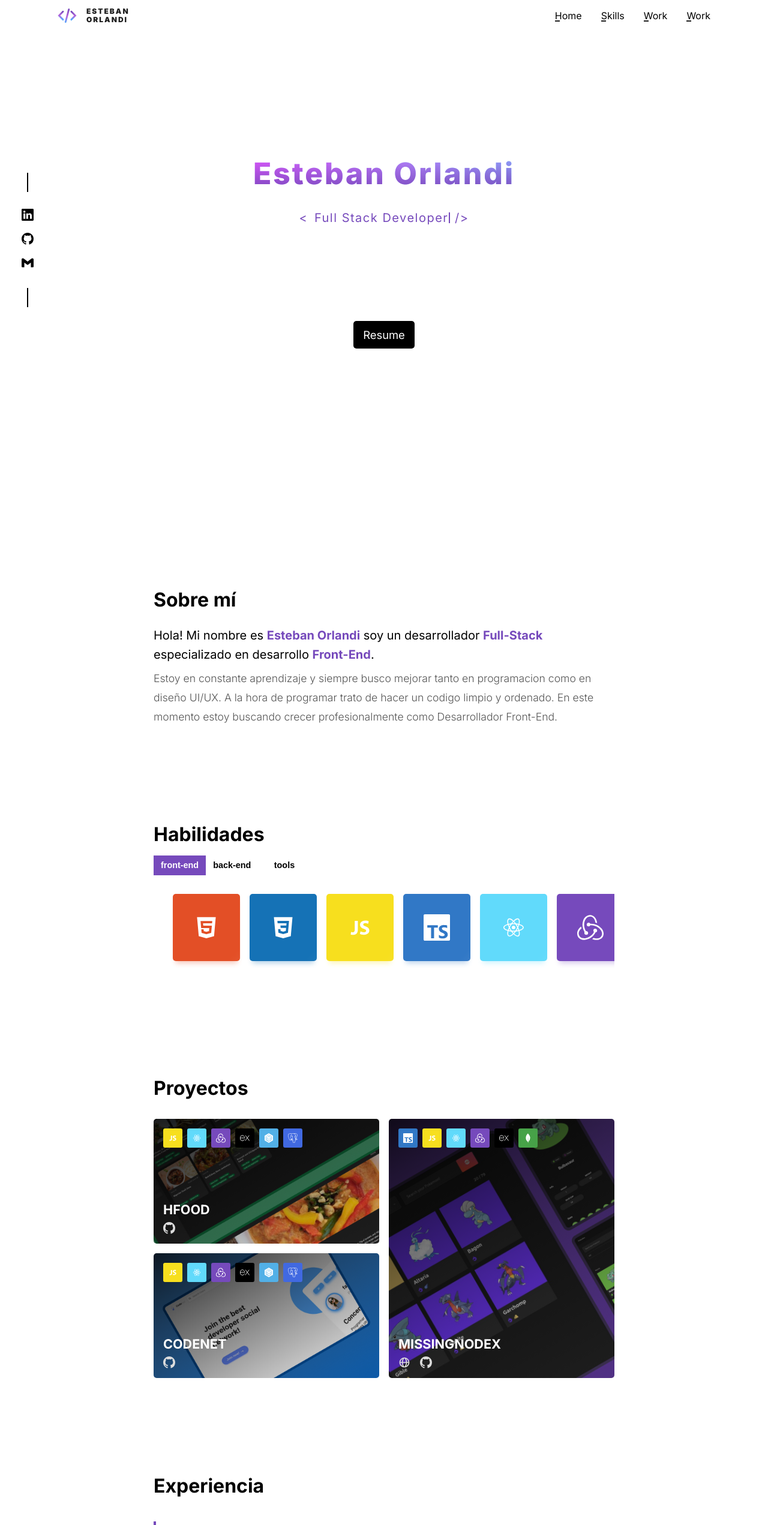
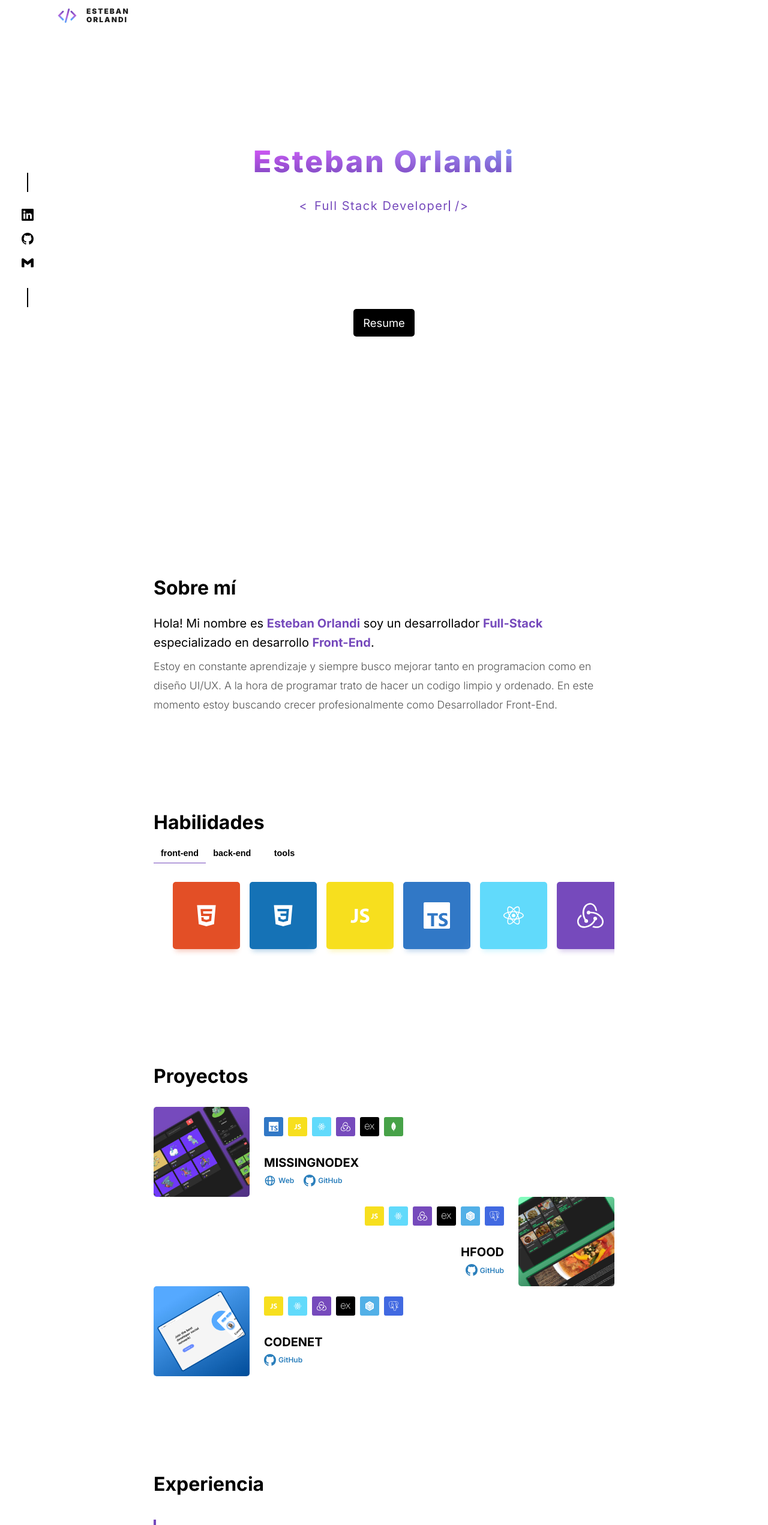
Before and after one commit to estebanorlandi4/portfolio, a React (Create React App) app in the folder client/: page / in a window 1280 px wide. Shown: the top 2542 px of the page at 60% size. Built offline with nearby package versions, Linux system fonts and the light colour scheme.

Commit message:
feat: style enhancement with framer-motion and changes in Projects section

```diff
--- a/client/src/components/Navbar/index.js
+++ b/client/src/components/Navbar/index.js
@@ -1,47 +1,10 @@
-import { useState } from 'react';
-import { BiBookAlt, BiHomeAlt } from 'react-icons/bi';
-import { AiOutlineCode } from 'react-icons/ai';
-import { MdOutlineContacts } from 'react-icons/md';
-
 import FadeIn from '../Animations';
-import { Brand, Container, Menu, Nav, NavLink } from './styled';
+import { Brand, Container, Nav } from './styled';
 
 import Logo from '../../assets/images/logo.svg';
 
-const size = 20;
-function NavMenu({ mobile, show }) {
+function Navbar() {
   return (
-    <Menu show={show} mobile={mobile}>
-      <li>
-        <NavLink as="a" href="#top">
-          {mobile ? <BiHomeAlt size={size} /> : 'home'}
-        </NavLink>
-      </li>
-      <li>
-        <NavLink as="a" href="#skills">
-          {mobile ? <BiBookAlt size={size} /> : 'skills'}
-        </NavLink>
-      </li>
-      <li>
-        <NavLink as="a" href="#projects">
-          {mobile ? <AiOutlineCode size={size} /> : 'work'}
-        </NavLink>
-      </li>
-      <li>
-        <NavLink as="a" href="#experience">
-          {mobile ? <MdOutlineContacts size={size} /> : 'work'}
-        </NavLink>
-      </li>
-    </Menu>
-  );
-}
-
-function Navbar() {
-  const [state, setState] = useState(false);
-
-  const toggle = () => setState((old) => !old);
-  return (
-    <>
     <Nav>
       <FadeIn duration=".5s" from="0, -10rem">
         <Container>
@@ -49,14 +12,9 @@ function Navbar() {
             <img src={Logo} alt="" className="logo" />
             <span className="name">esteban orlandi</span>
           </Brand>
-
-            <NavMenu />
         </Container>
       </FadeIn>
     </Nav>
-
-      <NavMenu show={state} mobile />
-    </>
   );
 }
 
--- a/client/src/pages/Home/Projects/index.jsx
+++ b/client/src/pages/Home/Projects/index.jsx
@@ -1,4 +1,4 @@
-import { BiGlobe, BiHeart } from 'react-icons/bi';
+import { BiGlobe } from 'react-icons/bi';
 import { BsGithub } from 'react-icons/bs';
 
 import { Section, SectionHeader } from '../../../components/Styled';
@@ -13,12 +13,10 @@ function Projects() {
       <SectionHeader>Proyectos</SectionHeader>
       <Container>
         {projects.map(({ name, github, techs, url, styles }) => (
-          <Project
-            key={name}
-            bg={styles.bg}
-            bgPos={styles.bgPos}
-            area={styles.area}
-          >
+          <Project key={name} bgPos={styles.bgPos}>
+            <img src={styles.bg} alt={name} />
+
+            <div className="info">
               {techs && techs.length && (
                 <Techs>
                   {techs.map((tech) => {
@@ -37,22 +35,23 @@ function Projects() {
                   })}
                 </Techs>
               )}
-            <div>
+              <div className="top">
                 <h3>{name}</h3>
 
                 <URLs>
                   {url && (
                     <URL href={url} target="_blank" rel="noreferrer">
-                    <BiGlobe size={20} />
+                      <BiGlobe size={20} /> Web
                     </URL>
                   )}
 
                   {github && (
                     <URL href={github} target="_blank" rel="noreferrer">
-                    <BsGithub size={20} />
+                      <BsGithub size={20} /> GitHub
                     </URL>
                   )}
                 </URLs>
+              </div>
             </div>
           </Project>
         ))}
--- a/client/src/pages/Home/Projects/styled.js
+++ b/client/src/pages/Home/Projects/styled.js
@@ -3,32 +3,56 @@ import styled, { css } from 'styled-components';
 export const Container = styled.div`
   margin: 2rem 0 0 0;
   display: grid;
-  grid-template-columns: repeat(2, 1fr);
+  grid-template-columns: repeat(1, 1fr);
   grid-template-rows: repeat(2, 1fr);
-  gap: 1rem;
-  aspect-ratio: 16 / 9;
 `;
 
 export const Project = styled.article`
   position: relative;
   display: flex;
-  flex-flow: column;
-  justify-content: space-between;
+  flex-flow: row;
+  align-items: center;
+  gap: 1.5rem;
   height: 100%;
-  background: #f0f0f0;
-  padding: 1rem;
-  color: #fff;
-  border-radius: 5px;
+  color: #000;
   box-shadow: 0 0.15rem 0.3rem #0000;
   transition: all 0.25s;
 
-  :hover {
-    transform: scale(105%);
-    box-shadow: 0 1rem 1rem -1rem #000f;
+  .info {
+    display: flex;
+    flex-flow: column;
+    gap: 1rem;
+
+    width: 100%;
+  }
+
+  .top {
+    display: flex;
+    flex-flow: column;
+    gap: 0.5rem;
+    margin: 1rem 0 0 0;
+  }
+
+  :nth-child(2n) {
+    flex-flow: row-reverse;
+    .info {
+      align-items: flex-end;
+      .top {
+        align-items: flex-end;
+      }
+    }
+  }
+
+  img {
+    width: 10rem;
+    height: auto;
+    transition: all 0.25s;
+    z-index: 10;
+    border-radius: 5px;
   }
 
   h3 {
-    font-size: 1.35rem;
+    font-size: 1.25rem;
     text-transform: uppercase;
   }
 
@@ -46,6 +70,7 @@ export const Project = styled.article`
     css`
       grid-area: ${area};
     `}
+
   ${({ bgPos }) =>
     bgPos &&
     css`
@@ -57,19 +82,18 @@ export const URLs = styled.div`
   display: flex;
   flex-flow: row wrap;
   gap: 1rem;
-  margin: 0.5rem 0 0 0;
 `;
 
 export const URL = styled.a`
   display: flex;
   align-items: center;
   gap: 0.25rem;
-  font-size: 0.85rem;
-  text-decoration: underline;
-  color: #ddd;
+  font-size: 0.75rem;
+  font-weight: 600;
+  color: #2b7fbc;
 
   :hover {
-    color: #fff;
+    color: #5e5eae;
   }
 `;
 
@@ -100,5 +124,6 @@ export const Tech = styled.li`
     bg &&
     css`
       background-color: ${bg};
+      color: #fff;
     `}
 `;
--- a/client/src/pages/Home/Skills/index.jsx
+++ b/client/src/pages/Home/Skills/index.jsx
@@ -31,7 +31,7 @@ function Skills() {
   const [active, setActive] = useState(tabs[0]);
 
   return (
-    <div>
+    <Container>
       <SectionHeader>Habilidades</SectionHeader>
       <Options>
         {tabs.map((tab) => (
@@ -46,7 +46,6 @@ function Skills() {
         ))}
       </Options>
 
-      <Container>
       <AnimatePresence className="SkillsContainer" layout exitBeforeEnter>
         <div className="SkillsContainer">
           {active.component.map((skill) => (
@@ -63,7 +62,6 @@ function Skills() {
         </div>
       </AnimatePresence>
     </Container>
-    </div>
   );
 }
 
--- a/client/src/pages/Home/Skills/styled.js
+++ b/client/src/pages/Home/Skills/styled.js
@@ -1,5 +1,4 @@
-import styled, { css } from 'styled-components';
-import breakpoints from '../../../utils/breakpoints';
+import styled from 'styled-components';
 
 export const Container = styled.div`
   .SkillsContainer {
@@ -14,11 +13,6 @@ export const Container = styled.div`
     min-height: calc(7rem + 4rem);
 
     scrollbar-width: none;
-
-    /*
-    display: grid;
-    grid-template-columns: repeat(auto-fill, minmax(120px, 1fr));
-    */
   }
 `;
 
@@ -26,7 +20,6 @@ export const Options = styled.ul`
   list-style: none;
   display: grid;
   grid-template-columns: 1fr 1fr 1fr;
-  background-color: var(--primary);
   width: max-content;
   margin: 1rem 0 0 0;
 `;
@@ -37,22 +30,9 @@ export const Option = styled.li`
     position: relative;
     width: 100%;
     padding: 0.5rem 0.75rem;
-    background: #fff;
     font-size: 0.9rem;
     font-weight: 600;
     transition: all 0.25s;
-
-    :hover {
-      background-color: #fff7;
-    }
-
-    ${({ isActive }) =>
-      isActive
-        ? css`
-            background: var(--primary);
-            color: #fff;
-          `
-        : css``};
   }
 
   .underline {
--- a/client/src/pages/Home/index.jsx
+++ b/client/src/pages/Home/index.jsx
@@ -4,8 +4,10 @@ import Skills from './Skills';
 import Projects from './Projects';
 import Experience from './Experience';
 
-import { variantsSection } from '../../utils/motionVariants';
+import { motionSections, variantsSection } from '../../utils/motionVariants';
 import { Section } from '../../components/Styled';
+
+const { variants, viewport } = motionSections;
 
 function Home() {
   return (
@@ -17,8 +19,8 @@ function Home() {
       <Section
         initial="hidden"
         whileInView="visible"
-        viewport={{ once: false }}
-        variants={variantsSection}
+        viewport={viewport}
+        variants={variants}
         id="about"
       >
         <About />
@@ -27,8 +29,8 @@ function Home() {
       <Section
         initial="hidden"
         whileInView="visible"
-        viewport={{ once: false }}
-        variants={variantsSection}
+        viewport={viewport}
+        variants={variants}
         id="skills"
       >
         <Skills />
@@ -37,8 +39,8 @@ function Home() {
       <Section
         initial="hidden"
         whileInView="visible"
-        viewport={{ once: false }}
-        variants={variantsSection}
+        viewport={viewport}
+        variants={variants}
         id="projects"
       >
         <Projects />
@@ -47,8 +49,8 @@ function Home() {
       <Section
         initial="hidden"
         whileInView="visible"
-        viewport={{ once: false }}
-        variants={variantsSection}
+        viewport={viewport}
+        variants={variants}
         id="experience"
       >
         <Experience />
--- a/client/src/utils/motionVariants.js
+++ b/client/src/utils/motionVariants.js
@@ -19,13 +19,18 @@ export const variants = {
 export const variantsSection = {
   hidden: {
     opacity: 0,
-    x: 200,
+    y: 200,
   },
   visible: {
     opacity: 1,
-    x: 0,
+    y: 0,
     transition: {
       delay: 0.25,
     },
   },
 };
+
+export const motionSections = {
+  viewport: { once: true },
+  variants: variantsSection,
+};
```
Lines whose indentation alone changed are shown as unchanged.
